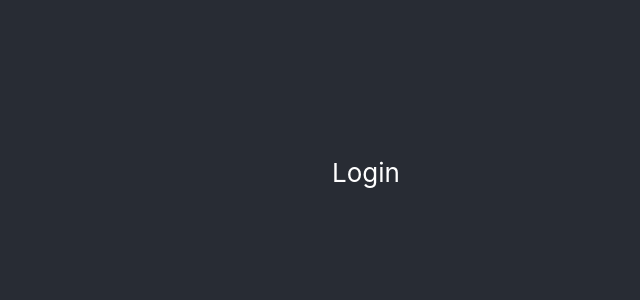
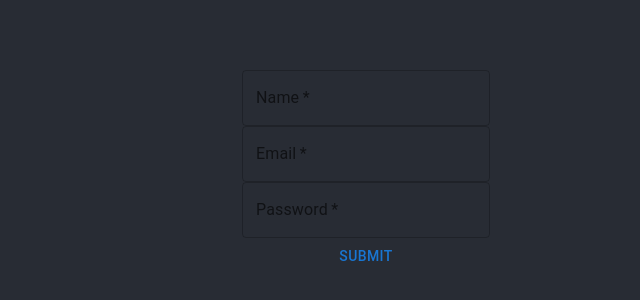
Before and after one commit to KamilKrolTSH/cinema-fe, a React (Create React App) app: page /login in a window 1280 px wide. Shown: the part 228-528 px from the top of the page, without its empty margins (274-914 px from the left). Built offline with nearby package versions, Linux system fonts and the light colour scheme.

Commit message:
feat: add material

```diff
--- a/package.json
+++ b/package.json
@@ -3,6 +3,9 @@
   "version": "0.1.0",
   "private": true,
   "dependencies": {
+    "@emotion/react": "^11.5.0",
+    "@emotion/styled": "^11.3.0",
+    "@mui/material": "^5.0.6",
     "@testing-library/jest-dom": "^5.11.4",
     "@testing-library/react": "^11.1.0",
     "@testing-library/user-event": "^12.1.10",
--- a/src/button/Button.css
+++ /dev/null
@@ -1,11 +0,0 @@
-.Button {
-  background-color: #4caf50; /* Green */
-  border: none;
-  color: white;
-  padding: 15px 32px;
-  text-align: center;
-  text-decoration: none;
-  display: inline-block;
-  font-size: 16px;
-  cursor: pointer;
-}
--- a/src/button/Button.tsx
+++ /dev/null
@@ -1,10 +0,0 @@
-import "./Button.css";
-
-interface ButtonInput {
-  text: string;
-}
-
-export function Button({ text }: ButtonInput) {
-  return <button className="Button">{text}</button>;
-  //   return <div className="Button">{text}</div>;
-}
--- a/src/home/Home.tsx
+++ b/src/home/Home.tsx
@@ -1,15 +1,15 @@
-import { Button } from "../button/Button";
 import { Link } from "react-router-dom";
 import "./Home.css";
+import Button from "@mui/material/Button";
 
 export function Home() {
   return (
     <div>
       <Link className="link" to="/login">
-        <Button text="Login" />
+        <Button variant="contained">Login</Button>
       </Link>
       <Link className="link" to="/register">
-        <Button text="Register" />
+        <Button variant="contained">Register</Button>
       </Link>
     </div>
   );
--- a/src/login/Login.css
+++ b/src/login/Login.css
@@ -0,0 +1,9 @@
+.Login {
+  display: flex;
+  justify-content: space-between;
+  flex-direction: column;
+}
+
+.input {
+  padding-top: 200px;
+}
--- a/src/login/Login.tsx
+++ b/src/login/Login.tsx
@@ -1,3 +1,32 @@
+import { Button, TextField } from "@mui/material";
+import "./Login.css";
+
 export function Login() {
-  return <div>Login</div>;
+  return (
+    <div className="Login">
+      <TextField
+        className="input"
+        required
+        id="outlined-basic"
+        label="Name"
+        variant="outlined"
+      />
+      <TextField
+        className="input"
+        required
+        id="outlined-basic"
+        label="Email"
+        variant="outlined"
+      />
+      <TextField
+        className="input"
+        required
+        id="outlined-basic"
+        label="Password"
+        variant="outlined"
+      />
+
+      <Button>Submit</Button>
+    </div>
+  );
 }
```
Also changed, not shown: 1 other file (tests, documents, lock files or other folders).
